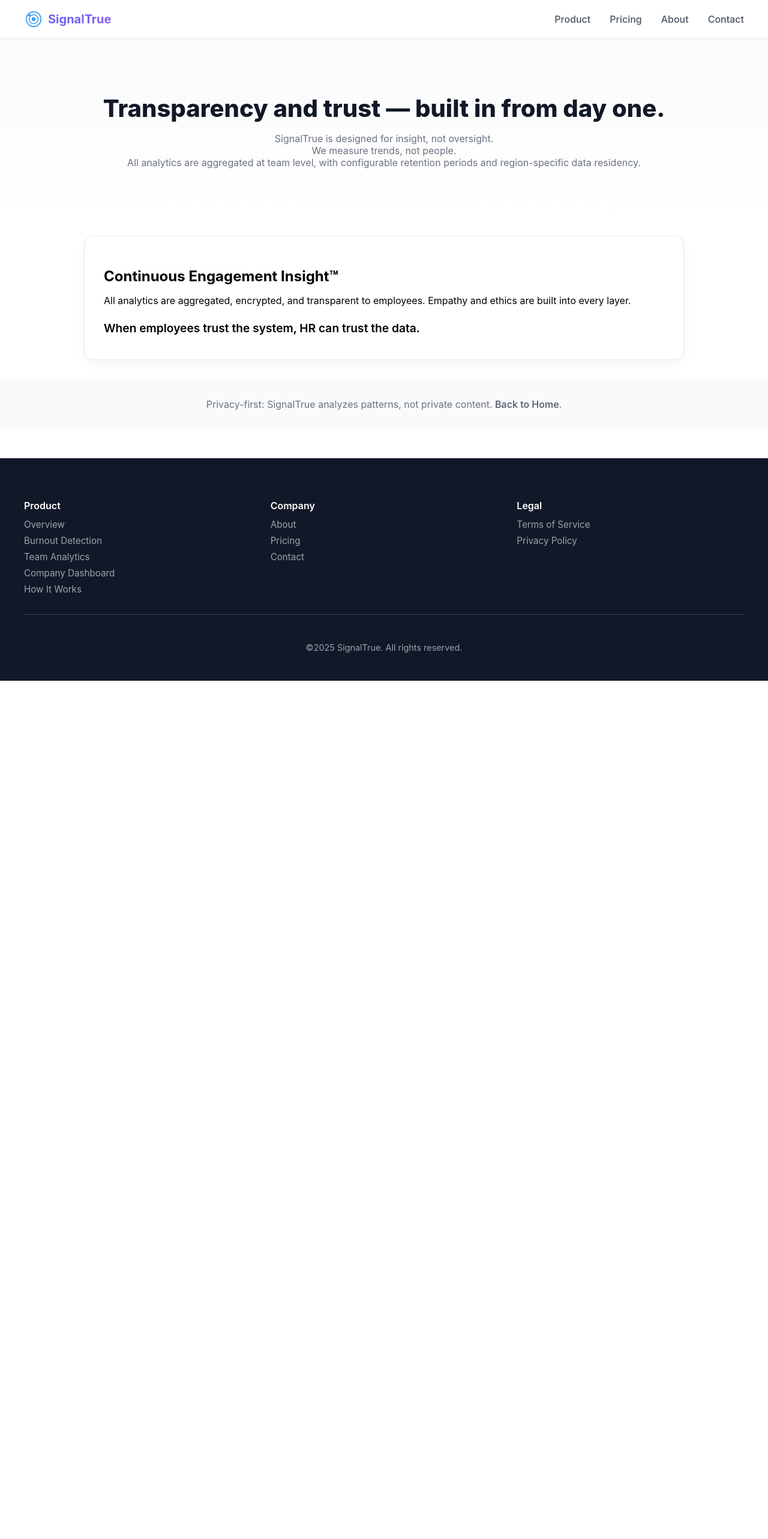
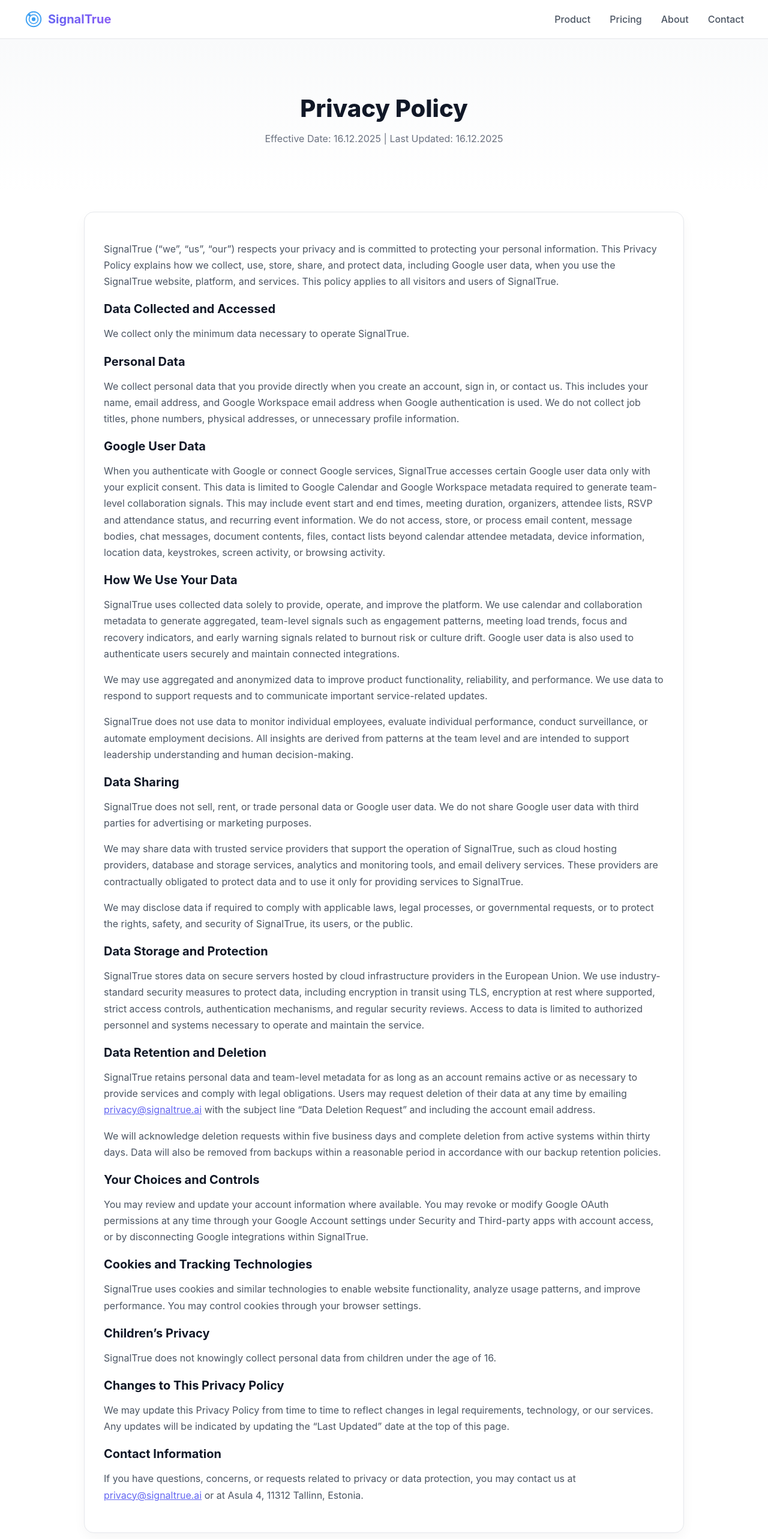
Before and after one commit to stenkreisberg-lang/signaltrue, a React (Create React App) app: page /privacy in a window 1280 px wide. Shown: the top 2566 px of the page at 60% size. Before the commit the page ends 1135 px from the top, so only its background shows below. Built offline with nearby package versions, Linux system fonts and the light colour scheme.

Commit message:
Update Privacy Policy content in React app

```diff
--- a/src/pages/Privacy.js
+++ b/src/pages/Privacy.js
@@ -25,24 +25,59 @@
 
         <header style={styles.header}>
           <div style={styles.container}>
-            <h1 style={styles.title}>Transparency and trust — built in from day one.</h1>
-            <p style={styles.subtitle}>SignalTrue is designed for insight, not oversight.<br />We measure trends, not people.<br />All analytics are aggregated at team level, with configurable retention periods and region-specific data residency.</p>
+            <h1 style={styles.title}>Privacy Policy</h1>
+            <p style={styles.subtitle}>Effective Date: 16.12.2025 | Last Updated: 16.12.2025</p>
           </div>
         </header>
 
         <main style={styles.section}>
           <div style={styles.container}>
             <div style={styles.card}>
-              <h2 style={{fontSize:'1.5rem',fontWeight:700,marginBottom:16}}>Continuous Engagement Insight™</h2>
-              <p style={{marginBottom:24}}>All analytics are aggregated, encrypted, and transparent to employees. Empathy and ethics are built into every layer.</p>
-              <h3 style={{fontSize:'1.2rem',fontWeight:600,margin:'24px 0 8px'}}>When employees trust the system, HR can trust the data.</h3>
+              <p style={styles.content}>SignalTrue (“we”, “us”, “our”) respects your privacy and is committed to protecting your personal information. This Privacy Policy explains how we collect, use, store, share, and protect data, including Google user data, when you use the SignalTrue website, platform, and services. This policy applies to all visitors and users of SignalTrue.</p>
+
+              <h3 style={styles.h2}>Data Collected and Accessed</h3>
+              <p style={styles.content}>We collect only the minimum data necessary to operate SignalTrue.</p>
+
+              <h3 style={styles.h2}>Personal Data</h3>
+              <p style={styles.content}>We collect personal data that you provide directly when you create an account, sign in, or contact us. This includes your name, email address, and Google Workspace email address when Google authentication is used. We do not collect job titles, phone numbers, physical addresses, or unnecessary profile information.</p>
+
+              <h3 style={styles.h2}>Google User Data</h3>
+              <p style={styles.content}>When you authenticate with Google or connect Google services, SignalTrue accesses certain Google user data only with your explicit consent. This data is limited to Google Calendar and Google Workspace metadata required to generate team-level collaboration signals. This may include event start and end times, meeting duration, organizers, attendee lists, RSVP and attendance status, and recurring event information. We do not access, store, or process email content, message bodies, chat messages, document contents, files, contact lists beyond calendar attendee metadata, device information, location data, keystrokes, screen activity, or browsing activity.</p>
+
+              <h3 style={styles.h2}>How We Use Your Data</h3>
+              <p style={styles.content}>SignalTrue uses collected data solely to provide, operate, and improve the platform. We use calendar and collaboration metadata to generate aggregated, team-level signals such as engagement patterns, meeting load trends, focus and recovery indicators, and early warning signals related to burnout risk or culture drift. Google user data is also used to authenticate users securely and maintain connected integrations.</p>
+              <p style={styles.content}>We may use aggregated and anonymized data to improve product functionality, reliability, and performance. We use data to respond to support requests and to communicate important service-related updates.</p>
+              <p style={styles.content}>SignalTrue does not use data to monitor individual employees, evaluate individual performance, conduct surveillance, or automate employment decisions. All insights are derived from patterns at the team level and are intended to support leadership understanding and human decision-making.</p>
+
+              <h3 style={styles.h2}>Data Sharing</h3>
+              <p style={styles.content}>SignalTrue does not sell, rent, or trade personal data or Google user data. We do not share Google user data with third parties for advertising or marketing purposes.</p>
+              <p style={styles.content}>We may share data with trusted service providers that support the operation of SignalTrue, such as cloud hosting providers, database and storage services, analytics and monitoring tools, and email delivery services. These providers are contractually obligated to protect data and to use it only for providing services to SignalTrue.</p>
+              <p style={styles.content}>We may disclose data if required to comply with applicable laws, legal processes, or governmental requests, or to protect the rights, safety, and security of SignalTrue, its users, or the public.</p>
+
+              <h3 style={styles.h2}>Data Storage and Protection</h3>
+              <p style={styles.content}>SignalTrue stores data on secure servers hosted by cloud infrastructure providers in the European Union. We use industry-standard security measures to protect data, including encryption in transit using TLS, encryption at rest where supported, strict access controls, authentication mechanisms, and regular security reviews. Access to data is limited to authorized personnel and systems necessary to operate and maintain the service.</p>
+
+              <h3 style={styles.h2}>Data Retention and Deletion</h3>
+              <p style={styles.content}>SignalTrue retains personal data and team-level metadata for as long as an account remains active or as necessary to provide services and comply with legal obligations. Users may request deletion of their data at any time by emailing <a href="mailto:privacy@signaltrue.ai" style={{color:'#6366f1'}}>privacy@signaltrue.ai</a> with the subject line “Data Deletion Request” and including the account email address.</p>
+              <p style={styles.content}>We will acknowledge deletion requests within five business days and complete deletion from active systems within thirty days. Data will also be removed from backups within a reasonable period in accordance with our backup retention policies.</p>
+
+              <h3 style={styles.h2}>Your Choices and Controls</h3>
+              <p style={styles.content}>You may review and update your account information where available. You may revoke or modify Google OAuth permissions at any time through your Google Account settings under Security and Third-party apps with account access, or by disconnecting Google integrations within SignalTrue.</p>
+
+              <h3 style={styles.h2}>Cookies and Tracking Technologies</h3>
+              <p style={styles.content}>SignalTrue uses cookies and similar technologies to enable website functionality, analyze usage patterns, and improve performance. You may control cookies through your browser settings.</p>
+
+              <h3 style={styles.h2}>Children’s Privacy</h3>
+              <p style={styles.content}>SignalTrue does not knowingly collect personal data from children under the age of 16.</p>
+
+              <h3 style={styles.h2}>Changes to This Privacy Policy</h3>
+              <p style={styles.content}>We may update this Privacy Policy from time to time to reflect changes in legal requirements, technology, or our services. Any updates will be indicated by updating the “Last Updated” date at the top of this page.</p>
+
+              <h3 style={styles.h2}>Contact Information</h3>
+              <p style={styles.content}>If you have questions, concerns, or requests related to privacy or data protection, you may contact us at <a href="mailto:privacy@signaltrue.ai" style={{color:'#6366f1'}}>privacy@signaltrue.ai</a> or at Asula 4, 11312 Tallinn, Estonia.</p>
             </div>
           </div>
         </main>
-
-        <footer style={{background:'#f9fafb',padding:'2rem 0',textAlign:'center'}}>
-          <span style={{color:'#6b7280',fontSize:'1rem'}}>Privacy-first: SignalTrue analyzes patterns, not private content. <Link to="/" style={styles.navLink}>Back to Home</Link>.</span>
-        </footer>
 
         <SiteFooter />
       </div>
```
